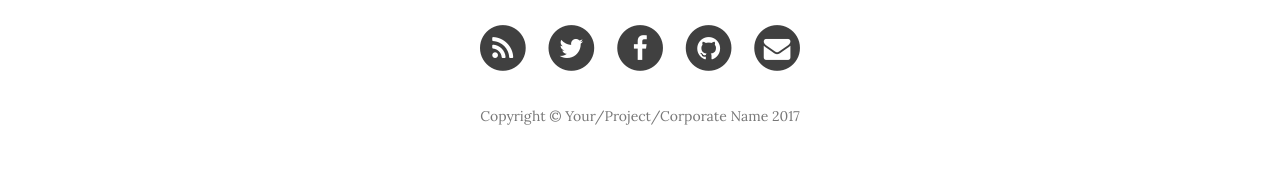
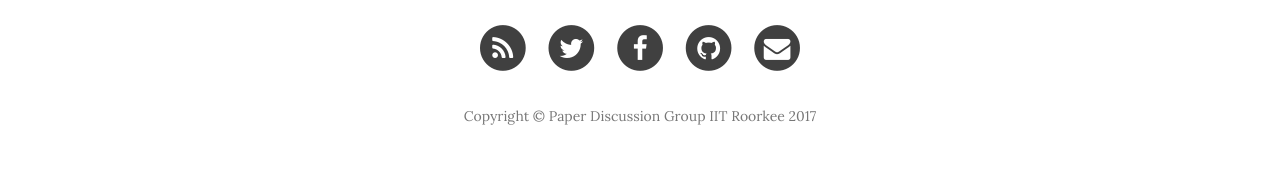
Before and after one commit to hardik2396/PDGIITR.github.io, a Jekyll site: the page built from about.html, in a window 1280 px wide. Shown: the part 987-1176 px from the top of the page. Built offline with Jekyll 4.4.1, drawn with Linux system fonts in a browser that asks for light colours; nearby versions of some CDN libraries.

Commit message:
Update _config.yml

```diff
--- a/_config.yml
+++ b/_config.yml
@@ -2,9 +2,9 @@
 title: Clean Blog
 header-img: img/home-bg.jpg
 email: your-email@yourdomain.com
-copyright_name: Your/Project/Corporate Name
+copyright_name: Paper Discussion Group IIT Roorkee
 description: "Write your site description here. It will be used as your sites meta description as well!"
-baseurl: "/startbootstrap-clean-blog-jekyll"
+baseurl: "/PDGIITR"
 url: "http://yourdomain.com"
 twitter_username: SBootstrap
 github_username:  davidtmiller
```
